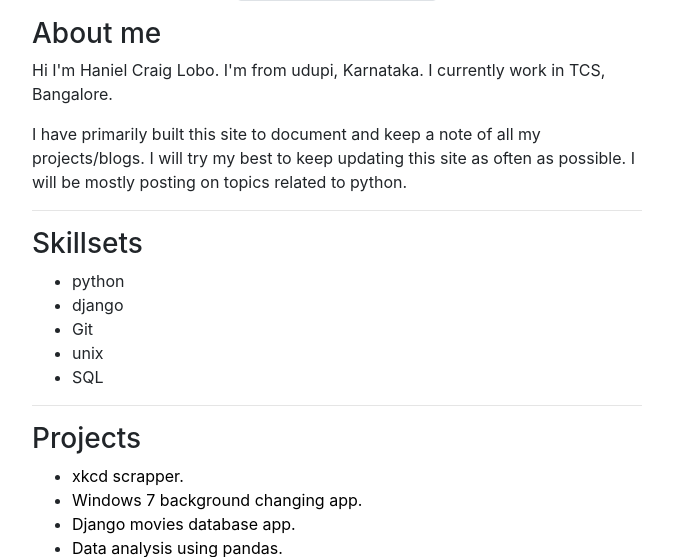
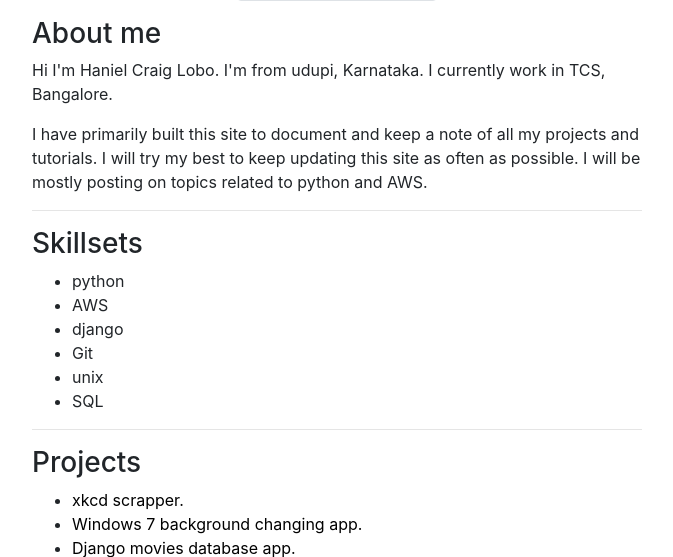
Before and after one commit to Hansenlobo/DjangoBlog, a Django app: page /about/ in a window 1280 px wide. Shown: the part 362-919 px from the top of the page, without its empty margins (303-976 px from the left). Run offline with Django 3.2, Linux system fonts and the light colour scheme; some libraries are stand-ins or nearby versions.

Commit message:
updated about us page

```diff
--- a/templates/home.html
+++ b/templates/home.html
@@ -11,12 +11,13 @@
       <h3>About me</h3>
       <p>Hi I'm Haniel Craig Lobo. I'm from udupi, Karnataka.  I currently work in TCS, Bangalore.</p>
 
-      <p>I have primarily built this site to document and keep a note of all my projects/blogs. I will try my best to keep updating this site as often as possible.
-         I will be mostly posting on topics related to python. </p>
+      <p>I have primarily built this site to document and keep a note of all my projects and tutorials. I will try my best to keep updating this site as often as possible.
+         I will be mostly posting on topics related to python and AWS. </p>
 <hr>
 <h3>Skillsets</h3>
 <ul>
   <li>python</li>
+  <li>AWS</li>
   <li>django</li>
   <li>Git</li>
   <li>unix</li>
@@ -35,7 +36,7 @@
 
 <br>
 <br>
-    <p> For enquiries:   <a href="mailto:lobohaniel@gmail.com" target= "_blank" class="btn btn btn-outline-success text-center">Mail me!</a><br>
+    <p> For enquiries:   <a href="mailto:lobo.hanielcraig@gmail.com" target= "_blank" class="btn btn btn-outline-success text-center">Mail me!</a><br>
     </p></div>
 {% endblock content %}
 <!--
```
